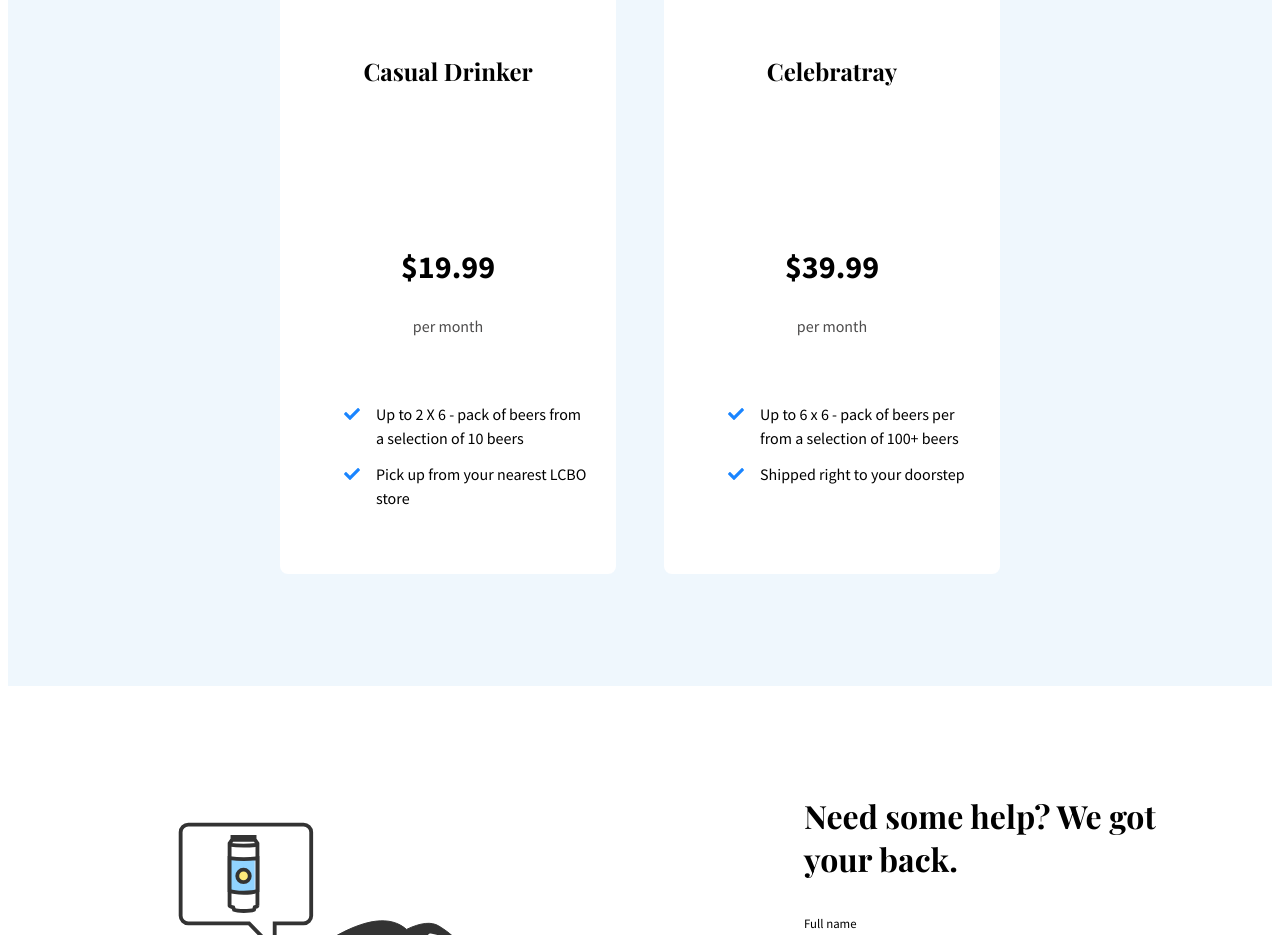
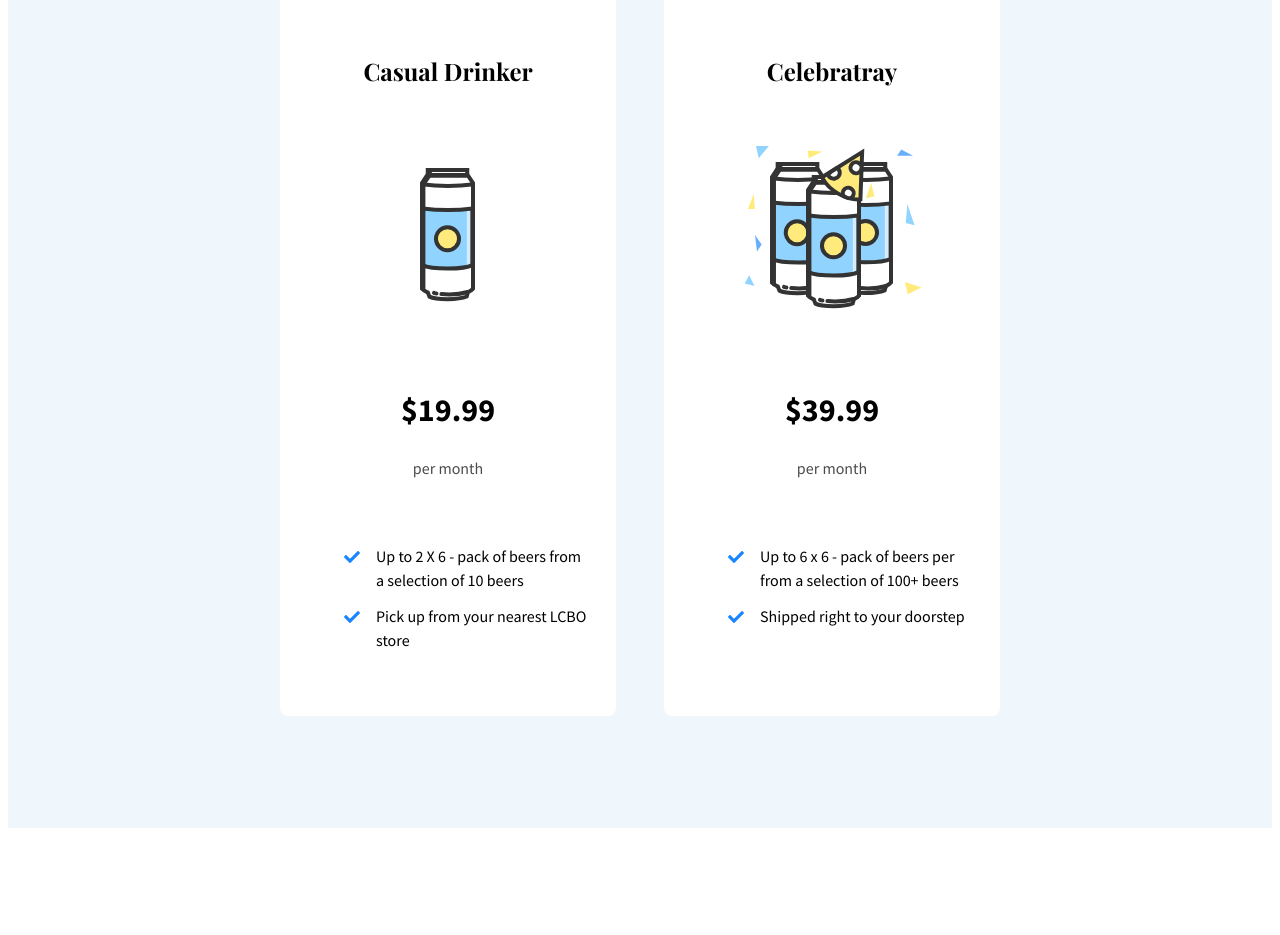
Before and after one commit to briandu/SipBeer, a React (Create React App) app: page / in a window 1280 px wide. Shown: the part 2560-3495 px from the top of the page. Built offline with nearby package versions, Linux system fonts and the light colour scheme; the HTML template or start-up script is replaced by a standard one.

Commit message:
Add images to pricing plan

```diff
--- a/src/components/PricingCard.js
+++ b/src/components/PricingCard.js
@@ -6,9 +6,11 @@ import { color } from './variables';
 
 const Title = styled.h3``;
 
-const Price = styled.h2`
-  margin-top: 5em;
+const Image = styled.img`
+  margin: 1.5em 0;
 `;
+
+const Price = styled.h2``;
 
 const PricingCard = styled.div`
   max-width: 18em;
@@ -31,9 +33,12 @@ const PerMonth = styled.p`
   font-size: .8em;
 `;
 
-export default ({ title, price, specs }) => (
+export default ({
+  title, imgURL, price, specs,
+}) => (
   <PricingCard>
     <Title>{title}</Title>
+    <Image src={imgURL} alt="Pricing plan image" />
     <Price>{price}</Price>
     <PerMonth>per month</PerMonth>
 
--- a/src/components/PricingPlans.js
+++ b/src/components/PricingPlans.js
@@ -41,12 +41,15 @@ export default () => (
 
       <Plans>
         {pricingPlanData.map((plan) => {
-          const { title, price, specs } = plan;
+          const {
+            title, imgURL, price, specs,
+          } = plan;
 
           return (
             <PricingCard
               key={title}
               title={title}
+              imgURL={imgURL}
               price={price}
               specs={specs}
             />
--- a/src/data/pricingPlanData.js
+++ b/src/data/pricingPlanData.js
@@ -1,6 +1,10 @@
+import beer from '../assets/images/beer-single.svg';
+import beerParty from '../assets/images/beer-party.svg';
+
 export default [
   {
     title: 'Casual Drinker',
+    imgURL: `${beer}`,
     price: '$19.99',
     specs: [
       'Up to 2 X 6 - pack of beers from a selection of 10 beers',
@@ -9,6 +13,7 @@ export default [
   },
   {
     title: 'Celebratray',
+    imgURL: `${beerParty}`,
     price: '$39.99',
     specs: [
       'Up to 6 x 6 - pack of beers per from a selection of 100+ beers',
```
Also changed, not shown: src/assets/images/beer-party.svg (added), src/assets/images/beer-single.svg (added).
